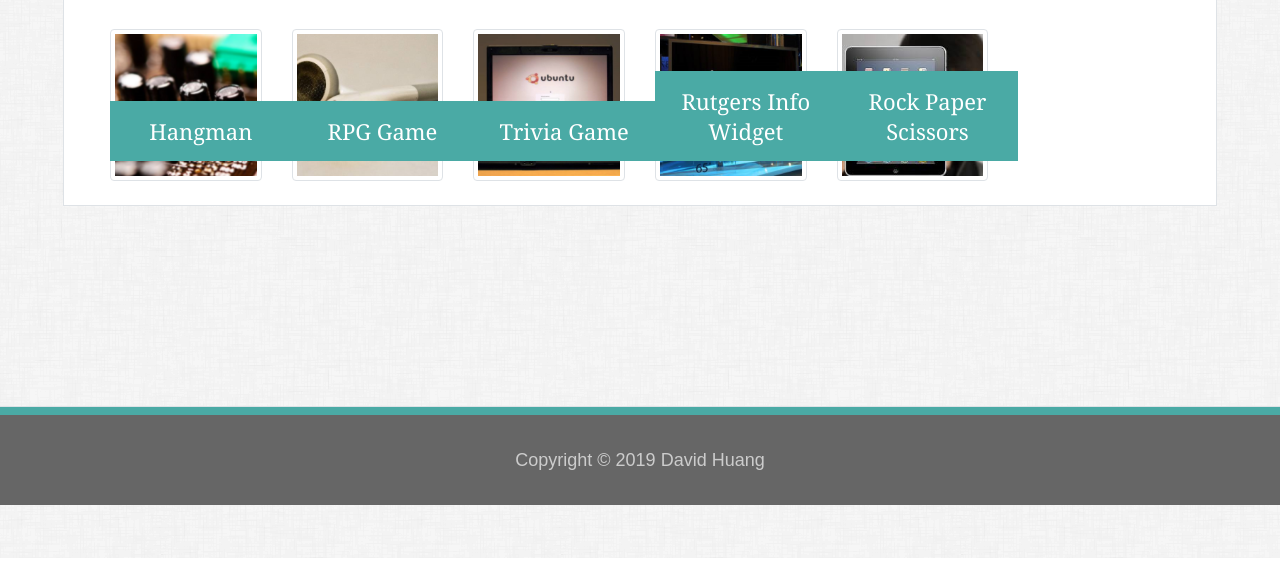
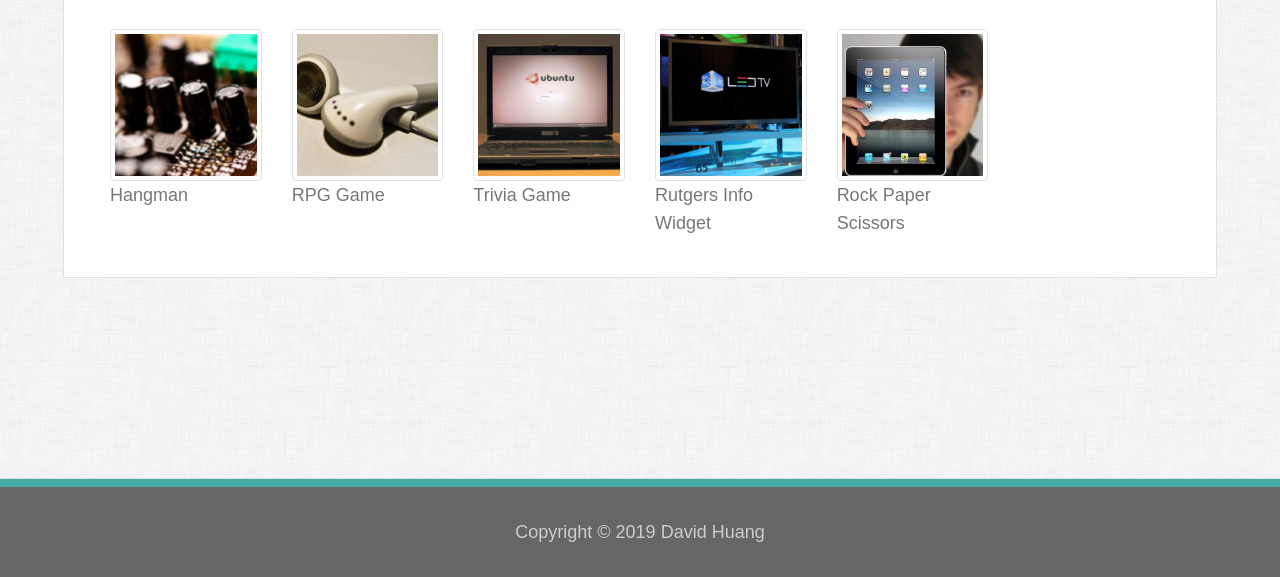
Before and after one commit to dhuan008/Bootstrap-Portfolio, a plain HTML site: page portfolio.html in a window 1280 px wide. Shown: the part 242-819 px from the top of the page. Drawn offline with nearby package versions, Linux system fonts and the light colour scheme.

Commit message:
Changed portfolio text style

```diff
--- a/assets/css/style.css
+++ b/assets/css/style.css
@@ -94,19 +94,3 @@ body {
 /* ============ */
 /* Portfolio */
 /* ============ */
-
-h3 {
-  position: absolute;
-  bottom: 20px;
-  width: 100%;
-  padding: 15px;
-  margin-bottom: 0;
-  font-weight: 300;
-  line-height: 30px;
-  color: #fff;
-  text-align: center;
-  background: #4aaaa5;
-  border-bottom: 0;
-  font-family: 'Georgia', Times, 'Times New Roman', serif;
-  font-size: 22px;
-}
--- a/portfolio.html
+++ b/portfolio.html
@@ -53,31 +53,31 @@
                 <!-- Content -->
                 <div class="row my-4 mx-3">
                     <div class="col-12">
-                        <div class="row">
+                        <div class="row projects">
 
                             <div class="col-12 col-sm-6 col-md-4 col-lg-2">
                                 <img src="assets/images/capacitors.png" width="200px" height="200px" alt="capacitors" class="img-thumbnail">
-                                <h3>Hangman</h3>
+                                <p>Hangman</p>
                             </div>
 
                             <div class="col-12 col-sm-6 col-md-4 col-lg-2">
                                 <img src="assets/images/earbuds.png" width="200px" height="200px" alt="capacitors" class="img-thumbnail">
-                                <h3>RPG Game</h3>
+                                <p>RPG Game</p>
                             </div>
 
                             <div class="col-12 col-sm-6 col-md-4 col-lg-2">
                                 <img src="assets/images/laptop.png" width="200px" height="200px" alt="capacitors" class="img-thumbnail">
-                                <h3>Trivia Game</h3>
+                                <p>Trivia Game</p>
                             </div>
 
                             <div class="col-12 col-sm-6 col-md-4 col-lg-2">
                                 <img src="assets/images/LCD.png" width="200px" height="200px" alt="capacitors" class="img-thumbnail">
-                                <h3>Rutgers Info Widget</h3>
+                                <p>Rutgers Info Widget</p>
                             </div>
 
                             <div class="col-12 col-sm-6 col-md-4 col-lg-2">
                                 <img src="assets/images/tablet.png" width="200px" height="200px" alt="capacitors" class="img-thumbnail">
-                                <h3>Rock Paper Scissors</h3>
+                                <p>Rock Paper Scissors</p>
                             </div>
 
                         </div>
```
